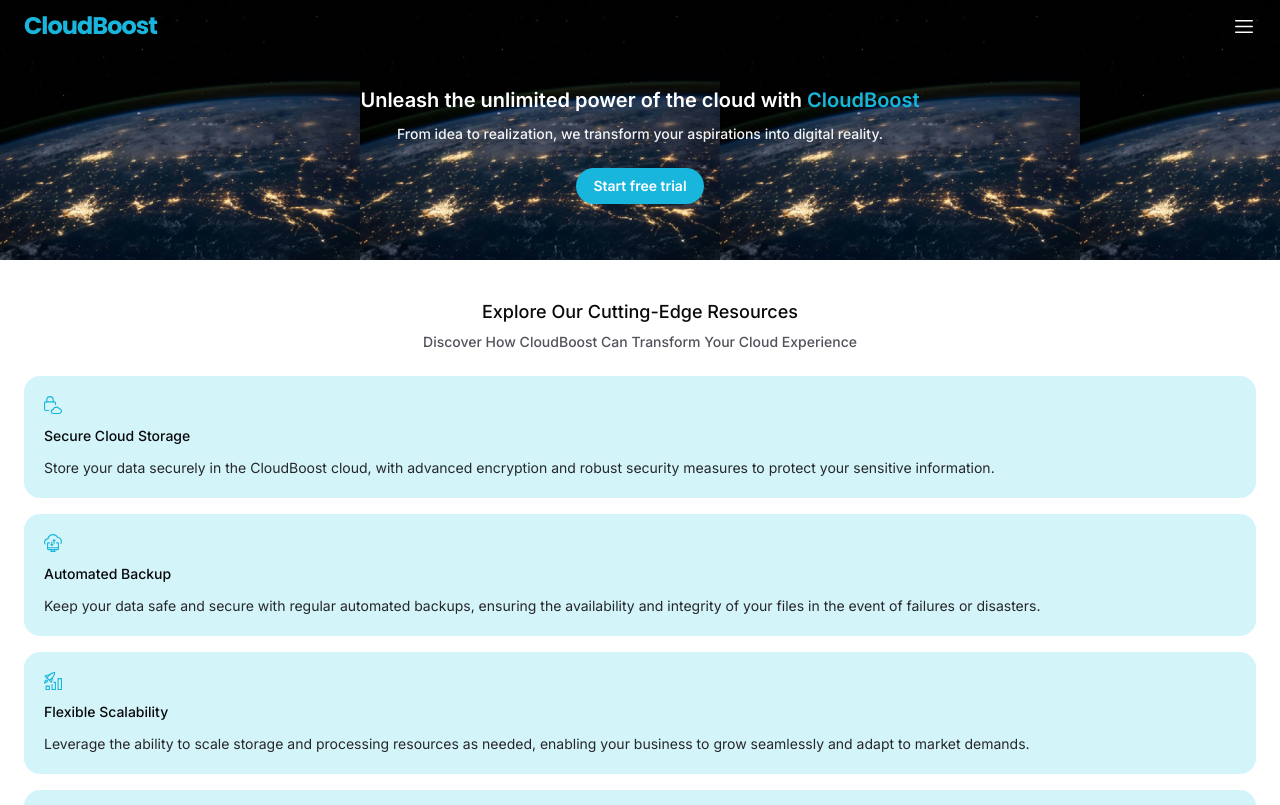
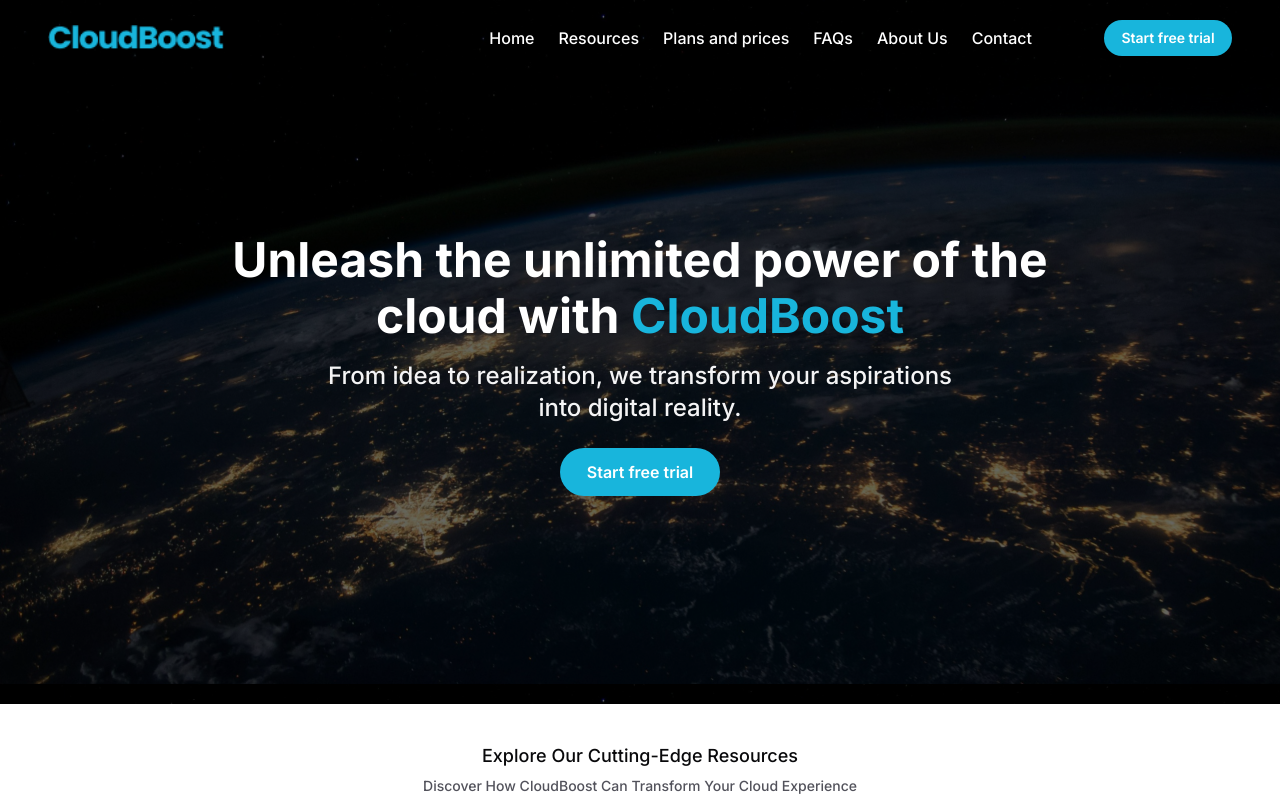
Before and after one commit to Stepy-Tecnologia-LTDA/deploy-recipes-web-template-cloud-boost, a Next.js app: page / in a window 1280 px wide. Shown: the top 805 px of the page. Built offline with nearby package versions, Linux system fonts and the light colour scheme.

Commit message:
feat: add responsiveness on your tablet and desktop screen

```diff
--- a/src/components/Header.tsx
+++ b/src/components/Header.tsx
@@ -2,6 +2,7 @@
 
 import { useState } from "react";
 import Image from "next/image";
+import Link from "next/link";
 
 import { Button } from "./Button";
 import { MobileMenu } from "./MobileMenu";
@@ -13,35 +14,95 @@ export function Header() {
   const [isMobileMenu, setIsMobileMenu] = useState(false);
 
   return (
+    <div className="bg-[url('../assets/background-image.png')] lg:bg-[url('../assets/background-desktop.png')]">
       <header
         id="home"
-      className="bg-[url('../assets/background-image.png')] px-6 pt-3 pb-14"
+        className="container mx-auto max-w-screen-2xl px-6 pt-3 pb-12 md:px-8 md:pb-24 lg:px-12 lg:pt-5 lg:pb-52"
       >
         <nav className="flex items-center justify-between">
-        <Image src={Logo} alt="logo" />
+          <Image
+            src={Logo}
+            alt="logo"
+            className="md:w-40 md:h-7 md:object-cover lg:h-8 lg:w-44 lg:object-cover"
+          />
 
-        <button onClick={() => setIsMobileMenu(true)}>
+          <button className="lg:hidden" onClick={() => setIsMobileMenu(true)}>
             <MenuIcon />
           </button>
+
+          <div className="hidden lg:flex items-center gap-[72px]">
+            <div className="flex items-center gap-6">
+              <Link
+                href="#home"
+                className="text-white font-medium active:text-primary-500 duration-300"
+              >
+                Home
+              </Link>
+
+              <Link
+                href="#resource"
+                className="text-white font-medium active:text-primary-500 duration-300"
+              >
+                Resources
+              </Link>
+
+              <Link
+                href="#plan"
+                className="text-white font-medium active:text-primary-500 duration-300"
+              >
+                Plans and prices
+              </Link>
+
+              <Link
+                href="#faq"
+                className="text-white font-medium active:text-primary-500 duration-300"
+              >
+                FAQs
+              </Link>
+
+              <Link
+                href="#about"
+                className="text-white font-medium active:text-primary-500 duration-300"
+              >
+                About Us
+              </Link>
+
+              <Link
+                href="#contact"
+                className="text-white font-medium active:text-primary-500 duration-300"
+              >
+                Contact
+              </Link>
+            </div>
+
+            <div className="w-32">
+              <Button size="small">Start free trial</Button>
+            </div>
+          </div>
         </nav>
 
-      <div className="flex flex-col items-center gap-3 mt-12">
-        <h1 className="text-white text-xl font-semibold leading-6 text-center">
+        <div className="flex flex-col items-center gap-3 mt-12 md:mt-24 lg:mt-44 lg:gap-4">
+          <h1 className="text-white text-xl font-semibold leading-6 text-center md:text-3xl md:font-bold md:leading-10 lg:text-5xl lg:leading-[56px] lg:max-w-4xl md:max-w-xl">
             Unleash the unlimited power of the cloud with{" "}
             <span className="text-primary-500">CloudBoost</span>
           </h1>
 
-        <p className="text-sm text-neutral-100 font-medium text-center">
+          <p className="text-sm text-neutral-100 font-medium text-center md:text-lg md:leading-6 lg:text-2xl lg:max-w-2xl md:max-w-lg">
             From idea to realization, we transform your aspirations into digital
             reality.
           </p>
 
-        <div className="mt-3 w-32">
-          <Button size="small">Start free trial</Button>
+          <div className="mt-3 w-32 md:w-40 lg:mt-2">
+            <Button className="md:hidden" size="small">
+              Start free trial
+            </Button>
+
+            <Button className="hidden md:block">Start free trial</Button>
           </div>
         </div>
 
         {isMobileMenu && <MobileMenu close={() => setIsMobileMenu(false)} />}
       </header>
+    </div>
   );
 }
--- a/src/components/MobileMenu.tsx
+++ b/src/components/MobileMenu.tsx
@@ -11,10 +11,14 @@ interface MobileMenu {
 
 export function MobileMenu({ close }: MobileMenu) {
   return (
-    <div className="fixed inset-0 bg-black z-10 px-6 pt-3">
-      <header className="flex flex-col gap-6">
+    <div className="fixed inset-0 bg-black md:bg-black/70 z-10">
+      <header className="flex flex-col gap-6 px-6 pt-3 md:px-6 md:py-4 md:bg-black w-full h-full md:absolute md:right-0 max-w-md">
         <div className="flex items-center justify-between">
-          <Image src={Logo} alt="logo" />
+          <Image
+            src={Logo}
+            alt="logo"
+            className="md:w-40 md:h-7 md:object-cover"
+          />
 
           <button onClick={close}>
             <CloseIcon />
@@ -25,7 +29,7 @@ export function MobileMenu({ close }: MobileMenu) {
           <Link
             href="#home"
             onClick={close}
-            className="text-white text-sm active:text-primary-500 active:font-medium"
+            className="text-white text-sm active:text-primary-500 active:font-medium md:text-base"
           >
             Home
           </Link>
@@ -33,7 +37,7 @@ export function MobileMenu({ close }: MobileMenu) {
           <Link
             href="#resource"
             onClick={close}
-            className="text-white text-sm active:text-primary-500 active:font-medium"
+            className="text-white text-sm active:text-primary-500 active:font-medium md:text-base"
           >
             Resources
           </Link>
@@ -41,7 +45,7 @@ export function MobileMenu({ close }: MobileMenu) {
           <Link
             href="#plan"
             onClick={close}
-            className="text-white text-sm active:text-primary-500 active:font-medium"
+            className="text-white text-sm active:text-primary-500 active:font-medium md:text-base"
           >
             Plans and prices
           </Link>
@@ -49,7 +53,7 @@ export function MobileMenu({ close }: MobileMenu) {
           <Link
             href="#faq"
             onClick={close}
-            className="text-white text-sm active:text-primary-500 active:font-medium"
+            className="text-white text-sm active:text-primary-500 active:font-medium md:text-base"
           >
             FAQs
           </Link>
@@ -57,7 +61,7 @@ export function MobileMenu({ close }: MobileMenu) {
           <Link
             href="#about"
             onClick={close}
-            className="text-white text-sm active:text-primary-500 active:font-medium"
+            className="text-white text-sm active:text-primary-500 active:font-medium md:text-base"
           >
             About Us
           </Link>
@@ -65,13 +69,17 @@ export function MobileMenu({ close }: MobileMenu) {
           <Link
             href="#contact"
             onClick={close}
-            className="text-white text-sm active:text-primary-500 active:font-medium"
+            className="text-white text-sm active:text-primary-500 active:font-medium md:text-base"
           >
             Contact
           </Link>
         </nav>
 
-        <Button size="small">Start free trial</Button>
+        <Button className="md:hidden" size="small">
+          Start free trial
+        </Button>
+
+        <Button className="hidden md:block">Start free trial</Button>
       </header>
     </div>
   );
```
Also changed, not shown: src/assets/background-desktop.png (added). Lines whose indentation alone changed are shown as unchanged.
